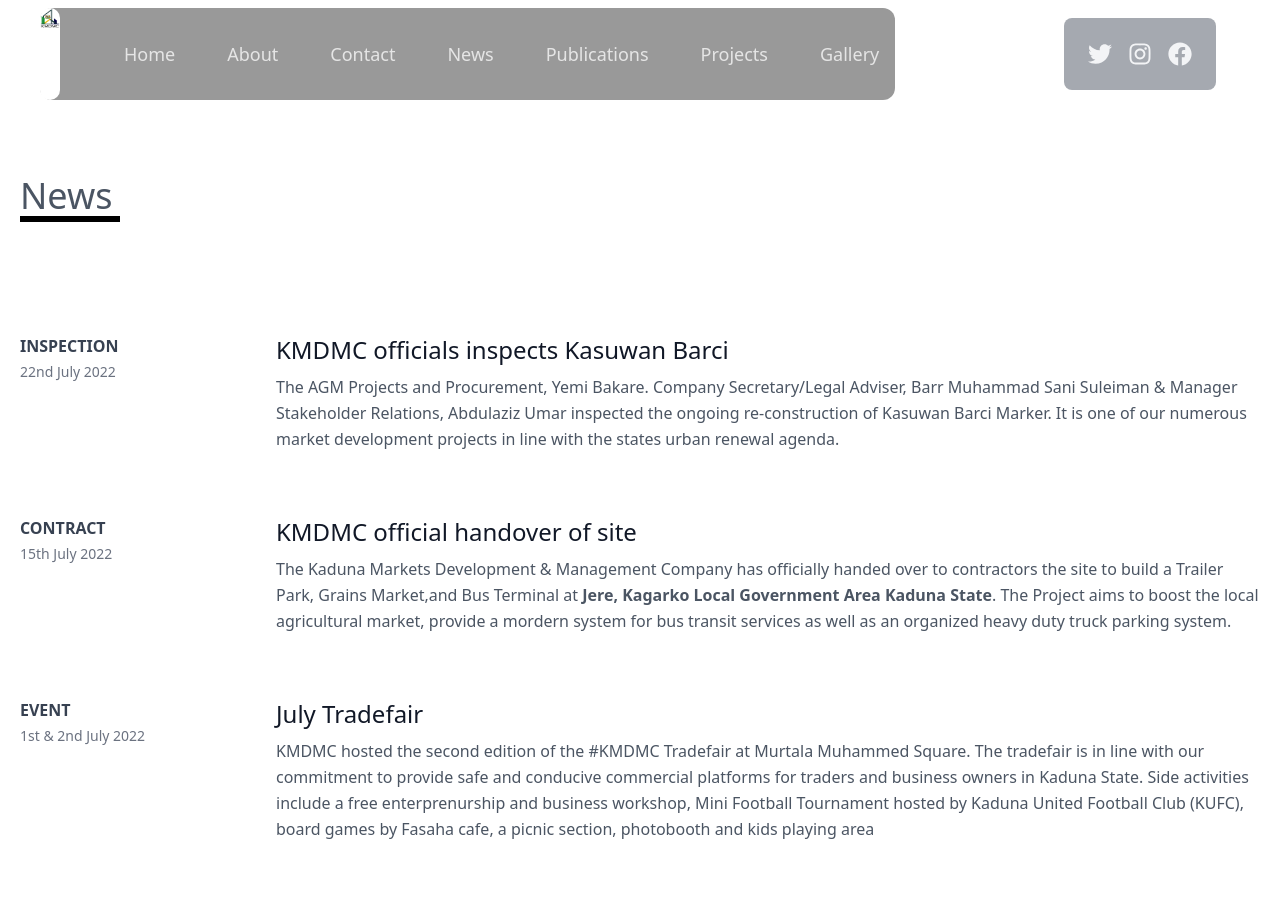
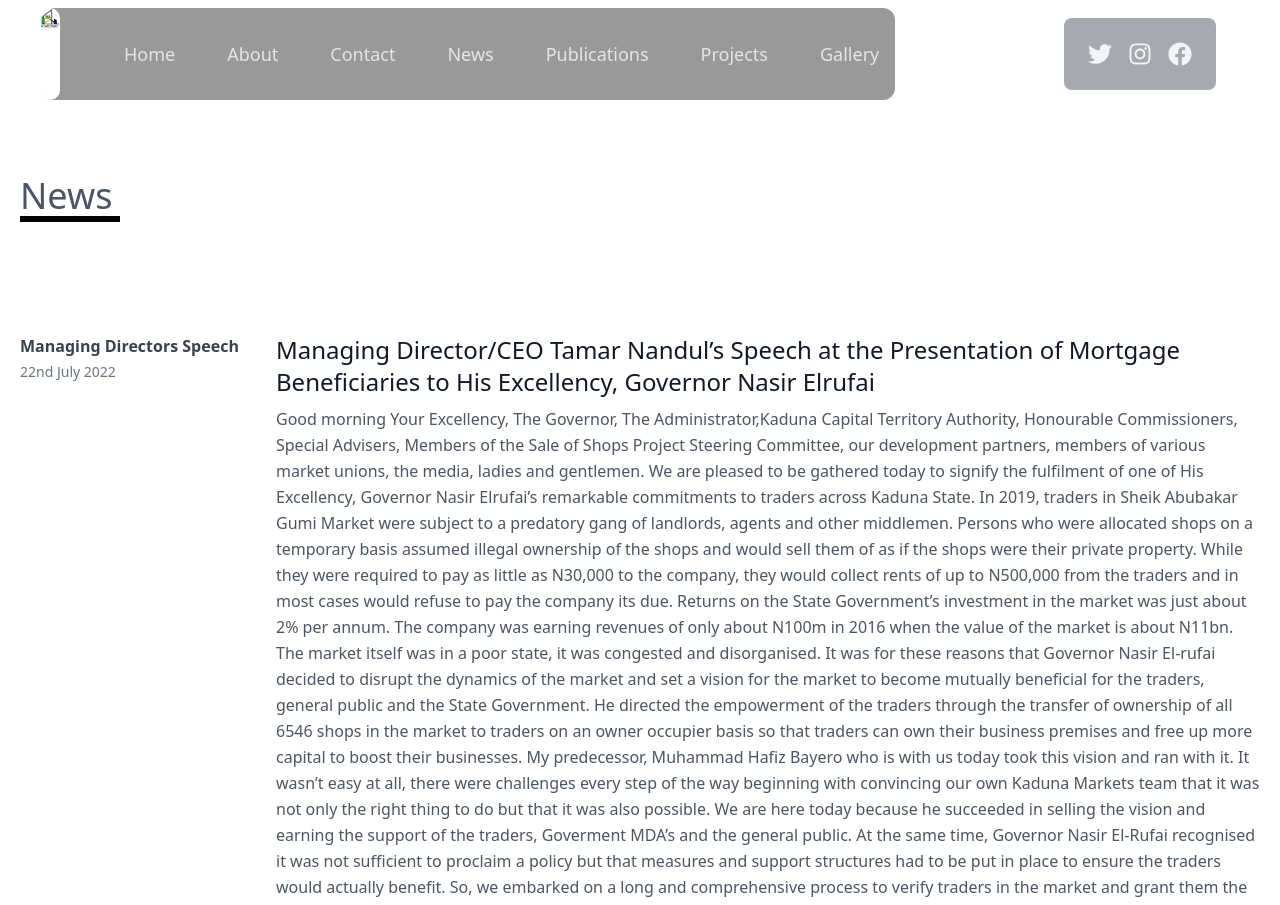
Before and after one commit to general-Dee/kmdmc, a Next.js app: page /news in a window 1280 px wide. Shown: the top 905 px of the page. Built offline with nearby package versions, Linux system fonts and the light colour scheme.

Commit message:
speech update

```diff
--- a/components/Features.tsx
+++ b/components/Features.tsx
@@ -96,14 +96,6 @@
             <Link href={"/about"}>
                 <button className="flex mx-auto mt-16 text-white bg-indigo-500 border-0 py-2 px-8 focus:outline-none hover:bg-indigo-600 rounded text-lg">More</button>
             </Link>
-            {/* <Link href={"/about"}> */}
-                <a
-                href='files/KMDMCInvestmentDistribution.pdf'
-                // alt="alt text"
-                target="_blank"
-                rel="noopener noreferrer"
-                className="flex mx-auto mt-16 text-white bg-indigo-500 border-0 py-2 px-8 focus:outline-none hover:bg-indigo-600 rounded text-lg">Download PDF</a>
-            {/* </Link> */}
         </div>
     </section>
   )
--- a/pages/news.tsx
+++ b/pages/news.tsx
@@ -22,6 +22,29 @@
           <div className="w-[100px] p-[3px] bg-black"></div>
         </div>
 
+        <div className="py-8 flex flex-wrap md:flex-nowrap">
+              <div className="md:w-64 md:mb-0 mb-6 flex-shrink-0 flex flex-col">
+                <span className="font-semibold title-font text-gray-700">Managing Directors Speech</span>
+                <span className="mt-1 text-gray-500 text-sm">22nd July 2022</span>
+              </div>
+              <div className="md:flex-grow">
+                <h2 className="text-2xl font-medium text-gray-900 title-font mb-2">Managing Director/CEO Tamar Nandul’s Speech at the Presentation of Mortgage Beneficiaries to His Excellency, Governor Nasir Elrufai</h2>
+                <p className="leading-relaxed ">Good morning Your Excellency, The Governor, The Administrator,Kaduna Capital Territory Authority, Honourable Commissioners, Special Advisers, Members of the Sale of Shops Project Steering Committee, our development partners, members of various market unions, the media, ladies and gentlemen.
+We are pleased to be gathered today to signify the fulfilment of one of His Excellency, Governor Nasir Elrufai’s remarkable commitments to traders across Kaduna State.
+In 2019, traders in Sheik Abubakar Gumi Market were subject to a predatory gang of landlords, agents and other middlemen. Persons who were allocated shops on a temporary basis assumed illegal ownership of the shops and would sell them of as if the shops were their private property. While they were required to pay as little as N30,000 to the company, they would collect rents of up to N500,000 from the traders and in most cases would refuse to pay the company its due. Returns on the State Government’s investment in the market was just about 2% per annum. The company was earning revenues of only about N100m in 2016 when the value of the market is about N11bn. The market itself was in a poor state, it was congested and disorganised.
+It was for these reasons that Governor Nasir El-rufai decided to disrupt the dynamics of the market and set a vision for the market to become mutually beneficial for the traders, general public and the State Government. He directed the empowerment of the traders through the transfer of ownership of all 6546 shops in the market to traders on an owner occupier basis so that traders can own their business premises and free up more capital to boost their businesses. My predecessor, Muhammad Hafiz Bayero who is with us today took this vision and ran with it. It wasn’t easy at all, there were challenges every step of the way beginning with convincing our own Kaduna Markets team that it was not only the right thing to do but that it was also possible. We are here today because he succeeded in selling the vision and earning the support of the traders, Goverment MDA’s and the general public.
+At the same time, Governor Nasir El-Rufai recognised it was not sufficient to proclaim a policy but that measures and support structures had to be put in place to ensure the traders would actually benefit. So, we embarked on a long and comprehensive process to verify traders in the market and grant them the right of first refusal. Furthermore, to improve affordability of the shops, His Excellency secured a mortgage agreement with Sterling Bank for a single digit mortgage of 9% as well as a loan repayment period of 7 years. He also adopted the forced sale value of the market so that instead of a revenue target of N11bn, we expect only N7bn from the transaction. A new mortgage agreement has also been secured with Jaiz Bank to give the traders more options.
+Alongside our transaction advisers, PricewaterhouseCoopers and our legal advisers Dikko and Mahmood Solicitors we have taken significant strides towards achieving a fair and transparent sales process. We have conducted several verification exercises where we confirmed 7035 authentic traders in the market and have resolved over 300 petitions through the Dispute Resolution Committee.
+
+ Through the sale of shops program, we have achieved financial inclusion, digitization of records across all our markets, formalization of businesses, women empowerment and wealth creation.
+We have been able to generate 3.7bn in revenue, our mortagage is the preferred payment option and the bank has processed mortgage applications totalling N2.9bn for 2439 traders at this time. The Kaduna Internal Revenue Service has earned 88.5m tax collections, 2000 new business premises registrations have been issued by the Ministry of Business, Innovation and Technology and 5900 new residency cards have been registered.
+Additionally, through another initiative of His Excellency, the Kaduna State Womens Entrepreneurship Fund (KADSWEF), we obtained N40m from the Ministry of Human Services and Social Affairs and have empowered women across several markets by providing soft loans to enable them pay their mortgage security deposits. We have disbursed over 8m from the fund so far and have supported women traders to own their business premises worth over N80m. The multiplier effect of this exercise has been comprehensive and impactful across several sectors and performance indices. You’ll recall that I mentioned earlier that the company earned only about N120m in 2016, this figure has been growing. By 2018, revenues increased to N350 and by 2021, the company earned over N1.5bn.
+We also have here with us today, various stakeholders from various markets including Kasuwan Bacci, Kabala, Sabon Gari, Ungwan Rimi, Kwoi and others. I want to specially recognise Alh, Ibrahim Daudawa the immediate past chairman of the Central Market. Traders have taken to calling me Maman Daudawa but we weren’t always friendly, we had to earn his trust and support. He was bold in his representation of the traders and we are thankful to him and several others for keeping us accountable.
+We sincerely extend our appreciation to everyone who has supported the implementation of this transaction, the Project Steering Committee for the Sale of Shops program, the traders, staff of KMDMC, Ministry of Business, Innovation and Technology, Ministry of Finance for realising N1bn for the mortgage with additional planned expenditure of N3.5bn, the Kaduna Internal Revenue Service, Kaduna State Residents Registration Agency, Kaduna Geographic Information Service and most importantly, His Excellency, Mallam Nasir Elrufai.
+Today we have here with us, 25 beneficiaries, 17 beneficiaries of the Sterling Bank mortgage for the Sheikh Abubakar Gumi Market as well as 8 beneficiaries of the Jaiz Bank mortgage and KADSWEF from Kawo Market, whose shops have been fully financed as promised by His Excellency, The Governor. I want to congratulate them, they are the latest property owners in Kaduna State.
+This process is being replicated across our markets and we will continue to ensure transparency and fairness in the sale of shops across markets in Kaduna State.</p>
+              </div>
+            </div>
         <div className="py-8 flex flex-wrap md:flex-nowrap">
               <div className="md:w-64 md:mb-0 mb-6 flex-shrink-0 flex flex-col">
                 <span className="font-semibold title-font text-gray-700">INSPECTION</span>
```
